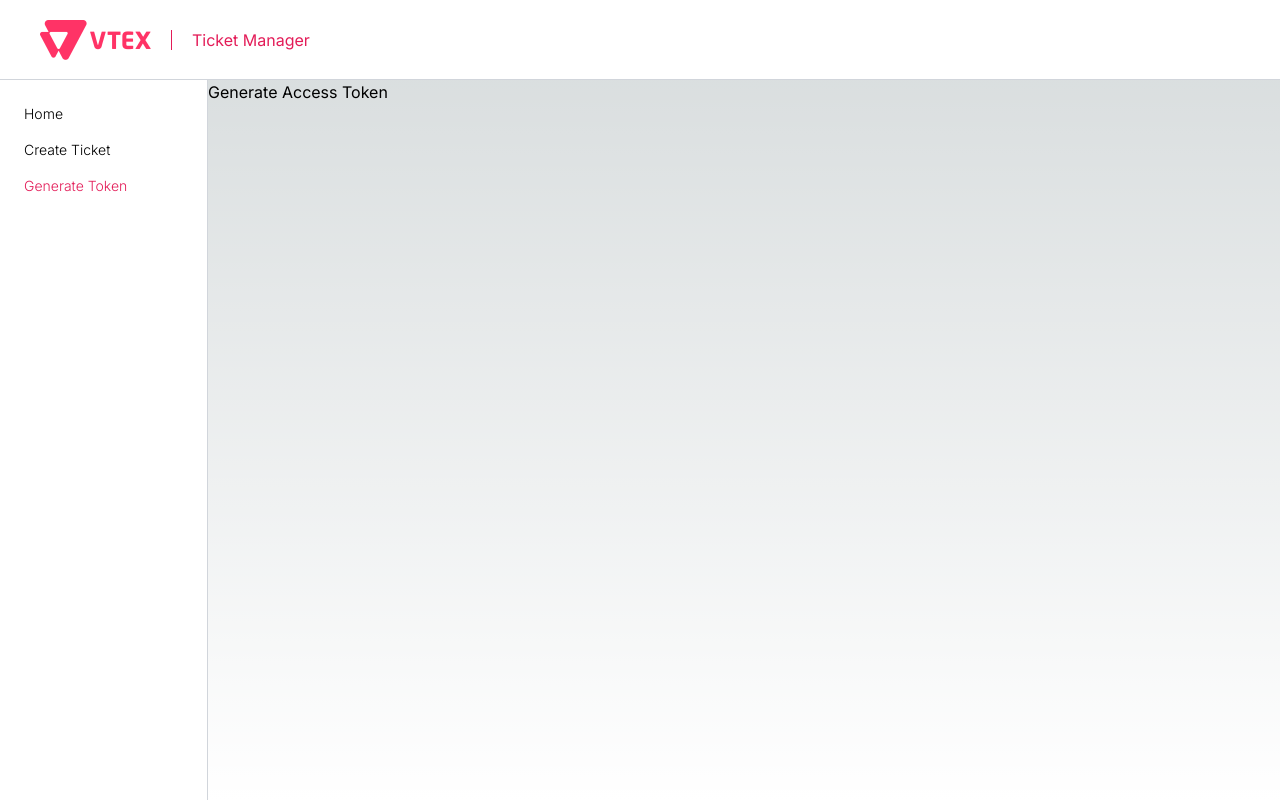
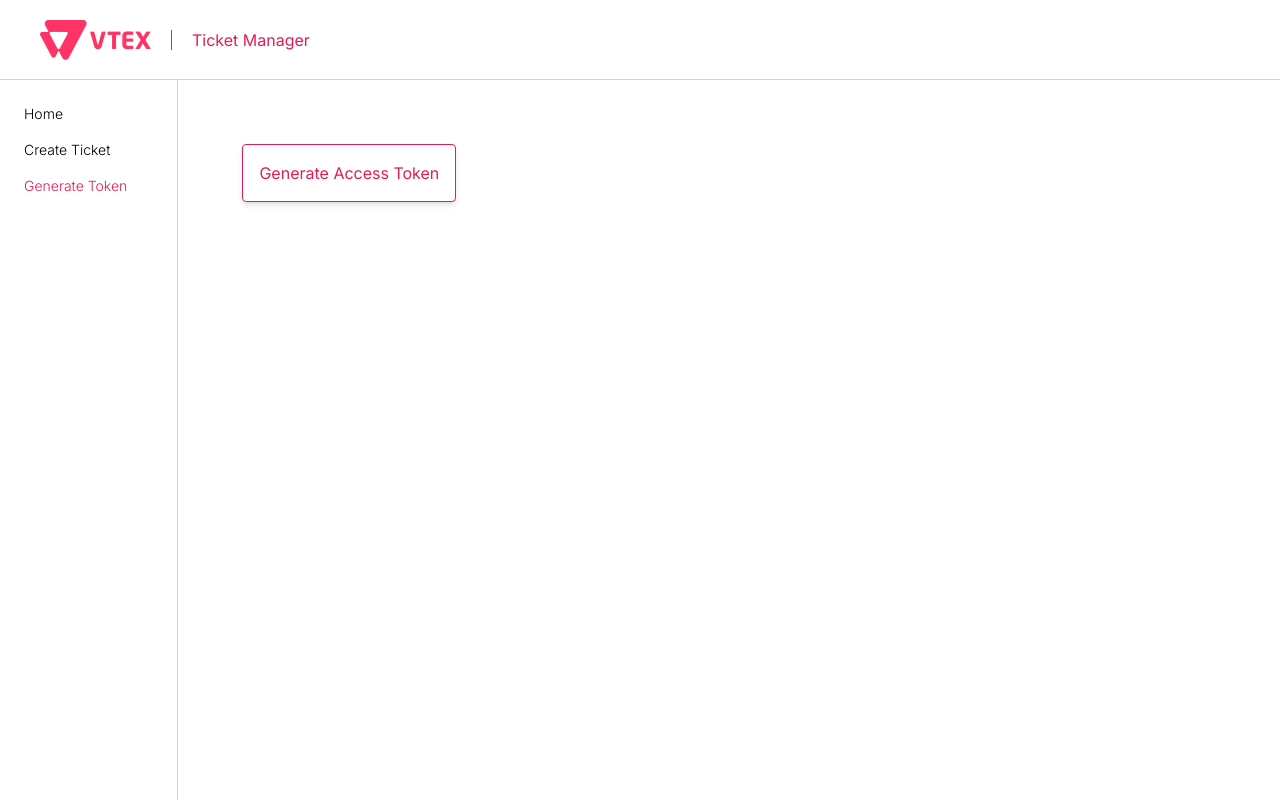
Before and after one commit to eduardobbgf/ticket-manager, a Next.js app: page /generate-token in a window 1280 px wide. Built offline with nearby package versions, Linux system fonts and the light colour scheme.

Commit message:
refactor: cleaning up

```diff
--- a/app/generate-token/page.tsx
+++ b/app/generate-token/page.tsx
@@ -1,10 +1,9 @@
 "use client";
-import React, { useState, useEffect } from "react";
+import React, { useEffect } from "react";
 import { environment } from "../enviroment/dev";
-import { useParams, useRouter } from "next/navigation";
+import { useParams } from "next/navigation";
 
 const ZendeskTokenGenerator = () => {
-  const [accessToken, setAccessToken] = useState("");
   const router = useParams();
 
   const handleAuthorize = () => {
@@ -37,9 +36,13 @@ const ZendeskTokenGenerator = () => {
   }, []);
 
   return (
-    <div>
-      <button onClick={handleAuthorize}>Generate Access Token</button>
-      {accessToken && <p>Access Token: {accessToken}</p>}
+    <div className="bg-white w-full text-primaryColor p-16">
+      <button
+        className="border border-primaryColor p-4 rounded shadow-md hover:bg-primaryColor hover:text-white"
+        onClick={handleAuthorize}
+      >
+        Generate Access Token
+      </button>
     </div>
   );
 };
```
